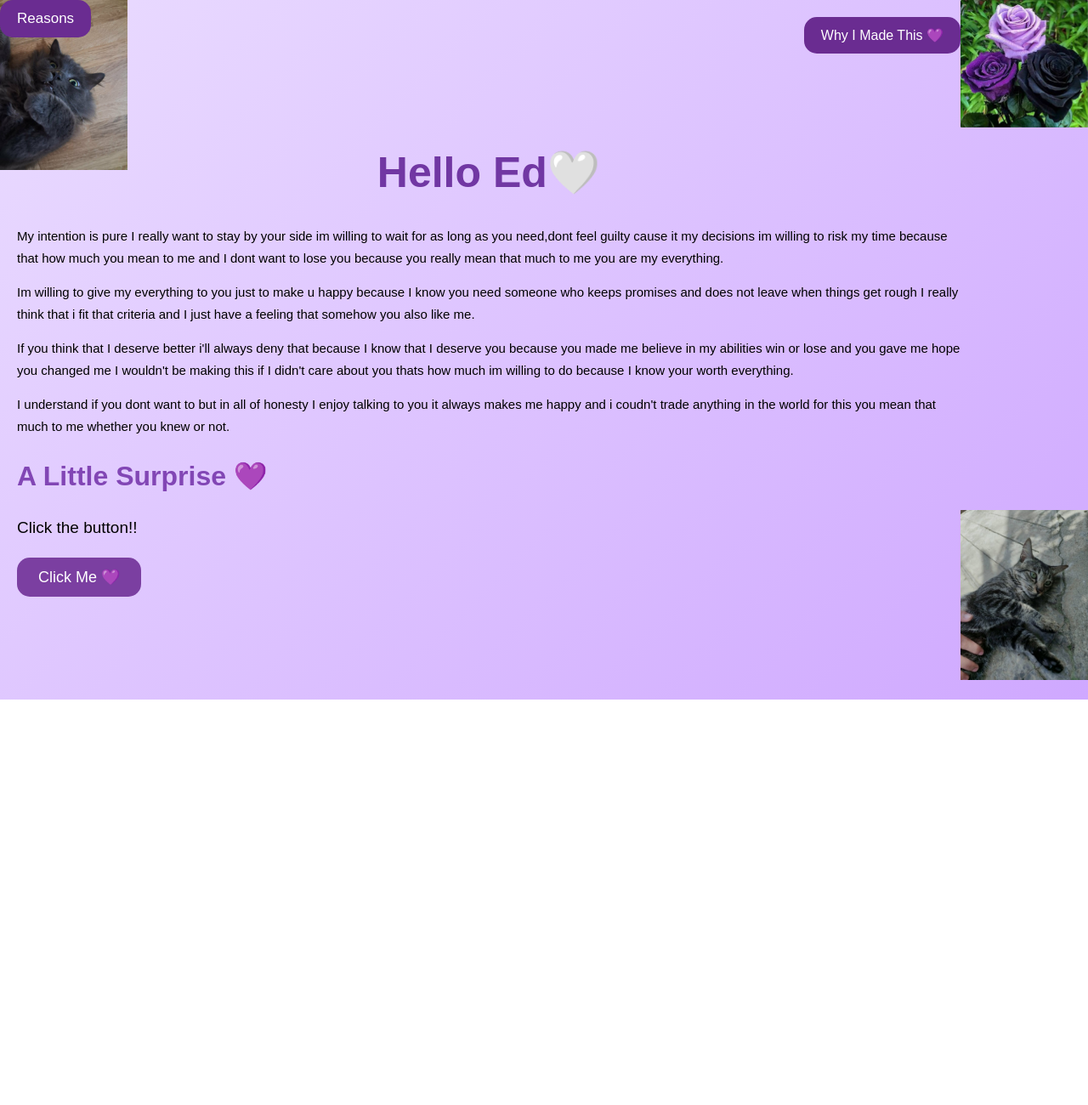
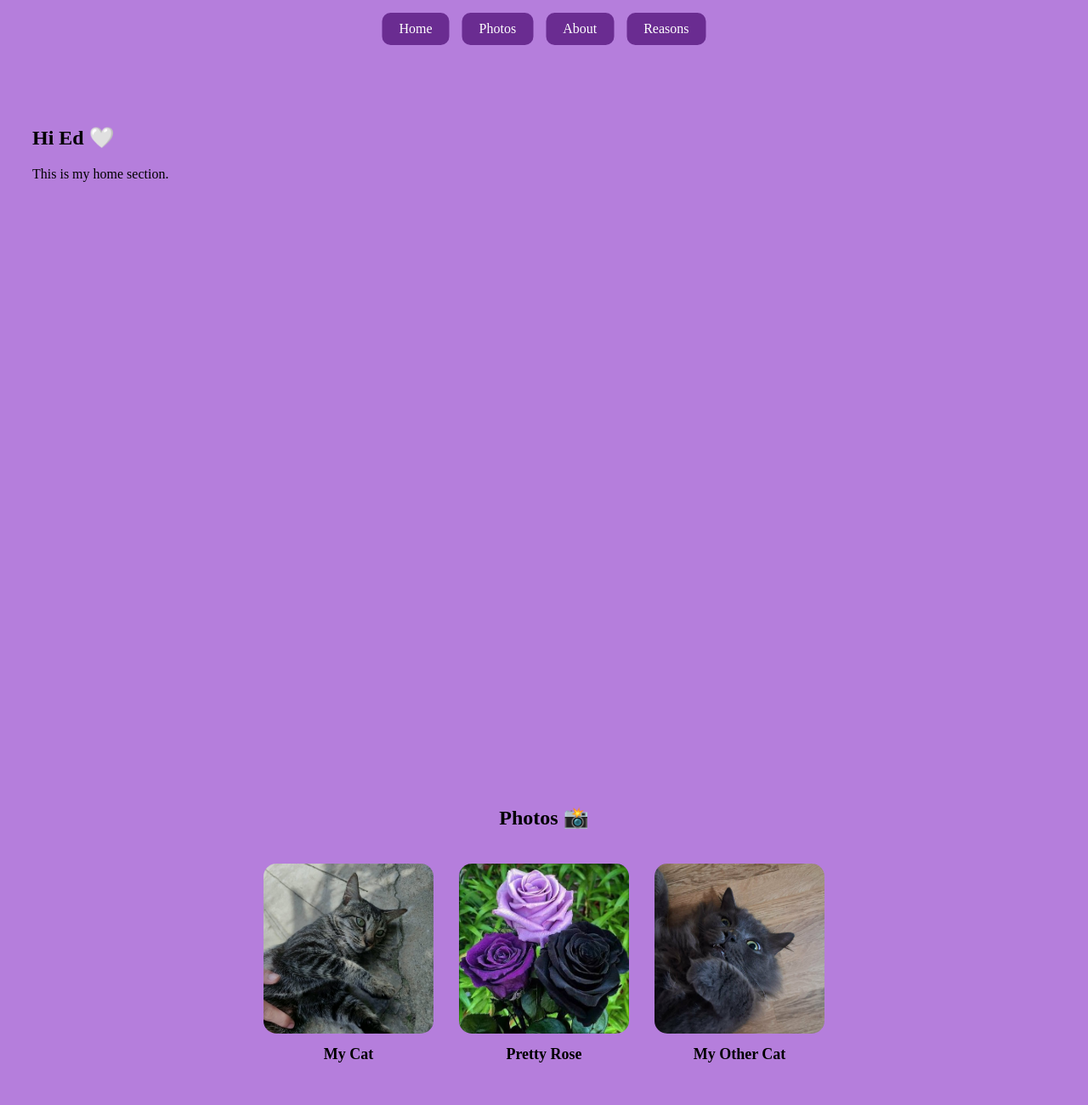
Before and after one commit to EGGILOVES54/Eddie, a plain HTML site: page index.html in a window 1280 px wide. Shown: the top 1300 px of the page at 85% size. Before the commit the page ends 823 px from the top, so only its background shows below. Drawn offline with Linux system fonts and the light colour scheme.

Commit message:
Add files via upload

```diff
--- a/index.html
+++ b/index.html
@@ -1,200 +1,72 @@
 <!DOCTYPE html>
 <html>
+
 <head>
-    <title>Eddie</title>
+    <title>Hi Ed🤍</title>
+    <link rel="stylesheet" href="style.css">
 </head>
+
 <body>
-    <h1>Hello Ed🤍</h1>
 
-    <p style="font-size: 15px;">My intention is pure I really want to stay by your side im willing to wait for as long as you need,dont feel guilty cause it my decisions im willing to risk my time because that how much you mean to me and I dont want to lose you because you really mean that much to me you are my everything.</p>
-    <p style="font-size: 15px;">Im willing to give my everything to you just to make u happy because I know you need someone who keeps promises and does not leave when things get rough I really think that i fit that criteria and I just have a feeling that somehow you also like me.</p>
-    <p style="font-size: 15px;">If you think that I deserve better i'll always deny that because I know that I deserve you because you made me believe in my abilities win or lose and you gave me hope you changed me I wouldn't be making this if I didn't care about you thats how much im willing to do because I know your worth everything. </p>
-<p style="font-size: 15px;">I understand if you dont want to but in all of honesty I enjoy talking to you it always makes me happy and i coudn't trade anything in the world for this you mean that much to me whether you knew or not.</p>
+    <!-- Navigation -->
+    <nav class="top-menu">
+        <a href="#home">Home</a>
+        <a href="#photos">Photos</a>
+        <a href="#about">About</a>
+        <a href="#reasons">Reasons</a>
+    </nav>
 
-<style>
-    body {
-        background: linear-gradient(135deg, #ead7ff, #d8b4fe);
-        font-family: Arial, sans-serif;
-        padding: 40px;
-        color: black;
-    }
 
-    h1 {
-        font-size: 55px;
-        color: black;
-        text-align: center;
-    }
+    <!-- HOME -->
+    <section id="home">
+        <h1>Hi Ed 🤍</h1>
+        <p>This is my home section.</p>
+    </section>
 
-    h2 {
-        color: #7b3fa1;
-        font-size: 35px;
-    }
 
-    p {
-        font-size: 20px;
-        line-height: 1.7;
-    }
+    <!-- PHOTOS -->
+    <section id="photos">
+        <h1>Photos 📸</h1>
 
-    .cat {
-        position: fixed;
-        font-size: 70px;
-        z-index: -1;
-    }
+        <div class="photo-gallery">
 
-    .cat1 {
-        top: 20px;
-        left: 20px;
-    }
-
-    .cat2 {
-        top: 20px;
-        right: 20px;
-    }
-
-    .cat3 {
-        bottom: 20px;
-        left: 20px;
-    }
-
-    .cat4 {
-        bottom: 20px;
-        right: 20px;
-    }
-</style>
-<head><link rel="stylesheet" href="style.css"></head>
-<img src="cat ni Ed 1.jpg" class="corner-cat" alt="cat ni Ed 1.jpg">
-
-<img src="cat ni Ed 2.jpg" class="top-cat" alt="cat ni Ed 2.jpg">
-
-<img src="rose purple.jpg" class="top-right-rose" alt="rose purple.jpg">
-
-<h2>A Little Surprise 💜</h2>
-
-<p>Click the button!!</p>
-
-<button onclick="showMessage()">Click Me 💜</button>
-
-<p id="message" class="hidden-message">
-I want to treat you with kindness and I really want to spend some time with you cause and also I want to experince love with you.
-</p>
-
-<script>
-function showMessage() {
-    document.getElementById("message").classList.add("show");
-}
-</script>
-
-<script>
-function showWhy() {
-    document.getElementById("whyMessage").classList.add("show");
-}
-
-function hideWhy() {
-    document.getElementById("whyMessage").classList.remove("show");
-}
-</script>
-
-<button class="why-button" onclick="showWhy()">
-    Why I Made This 💜
-</button>
-
-<div id="whyMessage" class="why-message">
-    <h2>Why I Made This Website 💜</h2>
-
-    <p>
-     I made this because I want to prove that your worth waiting for!
-    </p>
-
-    <button onclick="hideWhy()">Close ✕</button>
+            <div class="photo-card">
+                <img src="cat ni Ed 1.jpg" alt="Cat">
+                <p>My Cat</p>
             </div>
 
-<script>
-function showWhy() {
-    document.getElementById("whyMessage").classList.add("show");
-}
+            <div class="photo-card">
+                <img src="rose purple.jpg" alt="Rose">
+                <p>Pretty Rose</p>
+            </div>
 
-function hideWhy() {
-    document.getElementById("whyMessage").classList.remove("show");
-}
-</script>
+            <div class="photo-card">
+                <img src="cat ni Ed 2.jpg" alt="Another cat">
+                <p>My Other Cat</p>
+            </div>
 
-<button class="reasons-button" onclick="openReasons()">
-    Reasons
-</button>
-
-<div id="reasonsBox" class="reasons-box">
-
-    <button class="close-button" onclick="closeReasons()">✕</button>
-
-    <h2> Top 5 Reasons Why I am Deeply In Love With You</h2>
-
-    <p>
-        Reason 1: Your kindness means so much to me
-    </p>
-
-    <p>
-        Reason 2: I admire how strong you are emotionally
-    </p>
-
-    <p>
-        Reason 3: You make ordinary moments feel special especially when we chat everyday
-    </p>
-
-    <p>
-        Reason 4: I appreciate you for being yourself
-    </p>
-
-    <p>
-        Reason 5: There are many more reasons why...
-    </p>
+        </div>
+    </section>
 
 
-</div>
-
-<script>
-function openReasons() {
-    document.getElementById("reasonsBox").classList.add("show");
-}
-
-function closeReasons() {
-    document.getElementById("reasonsBox").classList.remove("show");
-}
-</script>
+    <!-- ABOUT -->
+    <section id="about">
+        <h1>About 💜</h1>
+        <p>Your paragraph can go here.</p>
+    </section>
 
 
+    <!-- REASONS -->
+    <section id="reasons">
+        <h1>Reasons Why You're Worth Waiting For</h1>
+        <p>Placeholder</p>
+    </section>
 
 
-
-
-
-
-
-
-
-
-
-
-
-
-
-
-
-
-
-
-
-
-
-
-
-
-
-
-
-
-
-
-
+    <!-- BACK TO TOP -->
+    <button class="back-to-top" onclick="window.scrollTo({top: 0, behavior: 'smooth'})">
+        ↑ Top
+    </button>
 
 
 </body>
--- a/style.css
+++ b/style.css
@@ -1,231 +1,67 @@
 body {
-    margin: 0;
-    background: linear-gradient(135deg, #eadcff, #cfa8ff);
-    font-family: Arial, sans-serif;
-    color: black
-    min-height: 100vh;
-    padding: 50px 20px;
+    background-color: #B57EDC;
+    color: black;
 }
 
-.card {
-    max-width: 700px;
-    margin: auto;
-    background: rgba(255, 255, 255, 0.85);
-    padding: 40px;
-    border-radius: 25px;
-    box-shadow: 0 10px 30px rgba(70, 30, 100, 0.2);
+html {
+    scroll-behavior: smooth;
 }
 
-h1 {
-    text-align: center;
-    color: #7137a3;
-    font-size: 50px;
+.top-menu {
+    position: fixed;
+    top: 15px;
+    left: 50%;
+    transform: translateX(-50%);
+
+    display: flex;
+    flex-direction: row;
+    gap: 15px;
+
+    z-index: 1000;
 }
 
-h2 {
-    color: #8246b5;
-    font-size: 32px;
+.top-menu a {
+    background: #6a2c91;
+    color: white;
+    text-decoration: none;
+    padding: 10px 20px;
+    border-radius: 10px;
 }
 
-p {
-    font-size: 19px;
-    line-height: 1.7;
+section {
+    min-height: 100vh;
+    padding: 120px 30px;
+    box-sizing: border-box;
 }
 
-
-
-.corner-cat {
-    position: fixed;
-    bottom: 0px;
-    right: 0px;
-    width: 150px;
+#photos {
+    text-align: center;
 }
 
-body {
-    padding-right: 150px;
+.photo-gallery {
+    display: flex;
+    justify-content: center;
+    align-items: flex-start;
+    gap: 30px;
+    flex-wrap: wrap;
+    margin-top: 40px;
 }
 
-.top-cat {
-    position: fixed;
-    top: 0px;
-    left: 0px;
-    width: 150px;
-}
-body {
-    padding-top: 140px;
+.photo-card {
+    width: 200px;
+    text-align: center;
 }
 
-.top-right-rose {
-    position: fixed;
-    top: 0px;
-    right: 0px;
-    width: 150px;
-}
-body {
-    padding-top: 140px;
-    padding-right: 150px;
+.photo-card img {
+    width: 200px;
+    height: 200px;
+    object-fit: cover;
+    border-radius: 15px;
 }
 
-button {
-    padding: 12px 25px;
+.photo-card p {
+    margin-top: 10px;
+    color: black;
     font-size: 18px;
-    background-color: #7b3fa1;
-    color: white;
-    border: none;
-    border-radius: 15px;
-    cursor: pointer;
+    font-weight: bold;
 }
-
-button:hover {
-    transform: scale(1.05);
-}
-
-.hidden-message {
-    opacity: 0;
-    transform: translateY(15px);
-    transition: opacity 0.8s ease, transform 0.8s ease;
-}
-
-.hidden-message.show {
-    opacity: 1;
-    transform: translateY(0);
-}
-
-.why-button {
-    position: fixed;
-    top: 20px;
-    right: 20px;
-
-    padding: 12px 20px;
-    font-size: 16px;
-
-    background-color: #6a2c91;
-    color: white;
-
-    border: none;
-    border-radius: 15px;
-    cursor: pointer;
-
-    transition: transform 0.3s ease;
-}
-
-.why-button {
-    position: fixed;
-    top: 20px;
-    right: 20px;
-    padding: 12px 20px;
-    background: #6a2c91;
-    color: white;
-    border: none;
-    border-radius: 15px;
-    cursor: pointer;
-}
-
-.why-button {
-    position: fixed;
-    top: 20px;
-    right: 150px;
-    padding: 12px 20px;
-    background: #6a2c91;
-    color: white;
-    border: none;
-    border-radius: 15px;
-    cursor: pointer;
-}
-
-.why-message {
-    position: fixed;
-    top: 80px;
-    right: 50px;
-    width: 300px;
-    padding: 25px;
-    background: white;
-    border-radius: 20px;
-
-    opacity: 0;
-    transform: translateY(-20px);
-    pointer-events: none;
-
-    transition: 0.5s ease;
-}
-
-.why-message.show {
-    opacity: 1;
-    transform: translateY(0);
-    pointer-events: auto;
-}
-
-.reasons-button {
-    position: fixed;
-    top: 0px;
-    left: 0px;
-
-    padding: 12px 20px;
-    font-size: 17px;
-
-    background: #6a2c91;
-    color: white;
-
-    border: none;
-    border-radius: 15px;
-    cursor: pointer;
-
-    transition: 0.3s;
-}
-
-.reasons-button:hover {
-    transform: scale(1.08);
-}
-
-.reasons-box {
-    position: fixed;
-
-    top: 50%;
-    left: 50%;
-
-    transform: translate(-50%, -50%) scale(0.9);
-
-    width: 70%;
-    max-width: 700px;
-    height: 70%;
-
-    padding: 35px;
-
-    background: white;
-    border-radius: 25px;
-
-    box-shadow: 0 15px 40px rgba(0,0,0,0.3);
-
-    overflow-y: auto;
-
-    opacity: 0;
-    pointer-events: none;
-
-    transition: 0.4s ease;
-}
-
-.reasons-box.show {
-    opacity: 1;
-    pointer-events: auto;
-
-    transform: translate(-50%, -50%) scale(1);
-}
-
-.close-button {
-    position: sticky;
-    top: 0;
-    float: right;
-
-    font-size: 25px;
-
-    background: #6a2c91;
-    color: black;
-
-    border: none;
-    border-radius: %;
-
-    width: px;
-    height: px;
-
-    cursor: pointer;
-}
```
Lines whose indentation alone changed are shown as unchanged.
